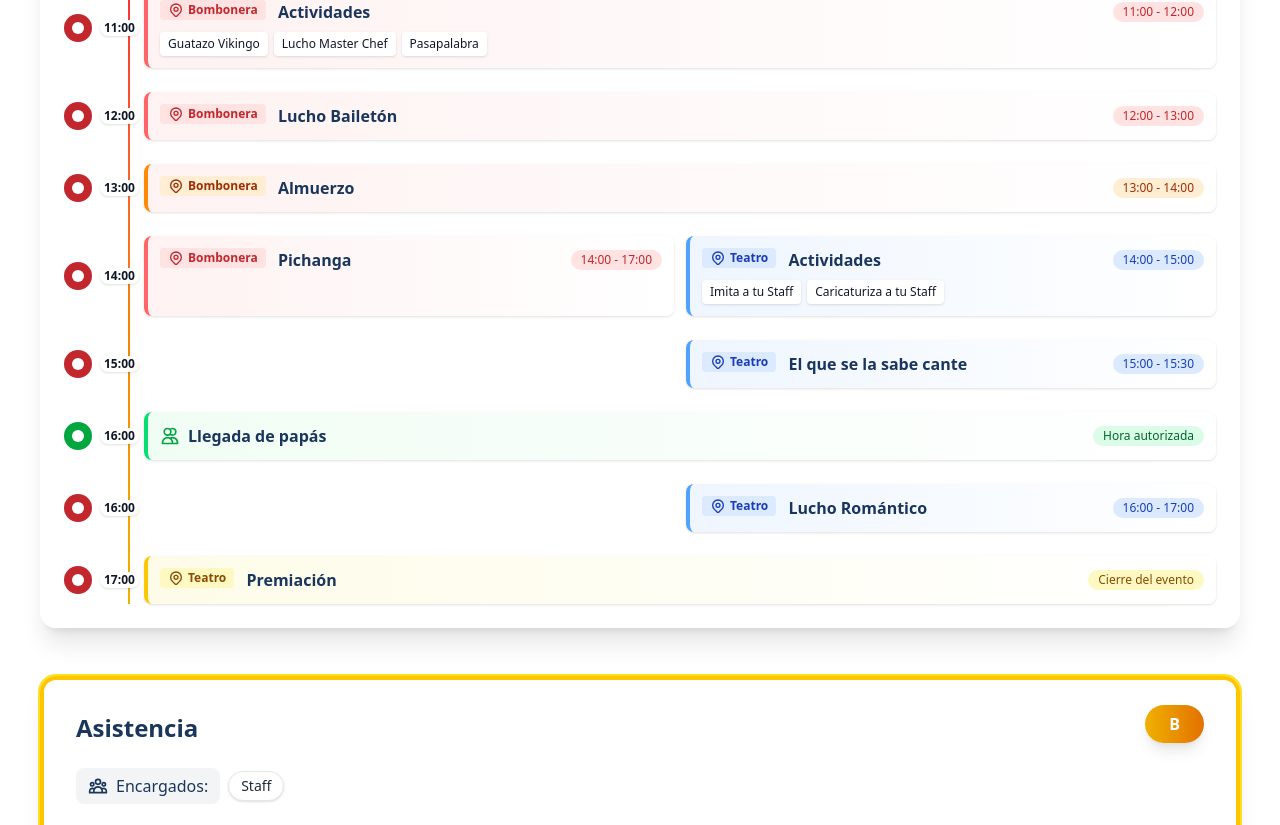
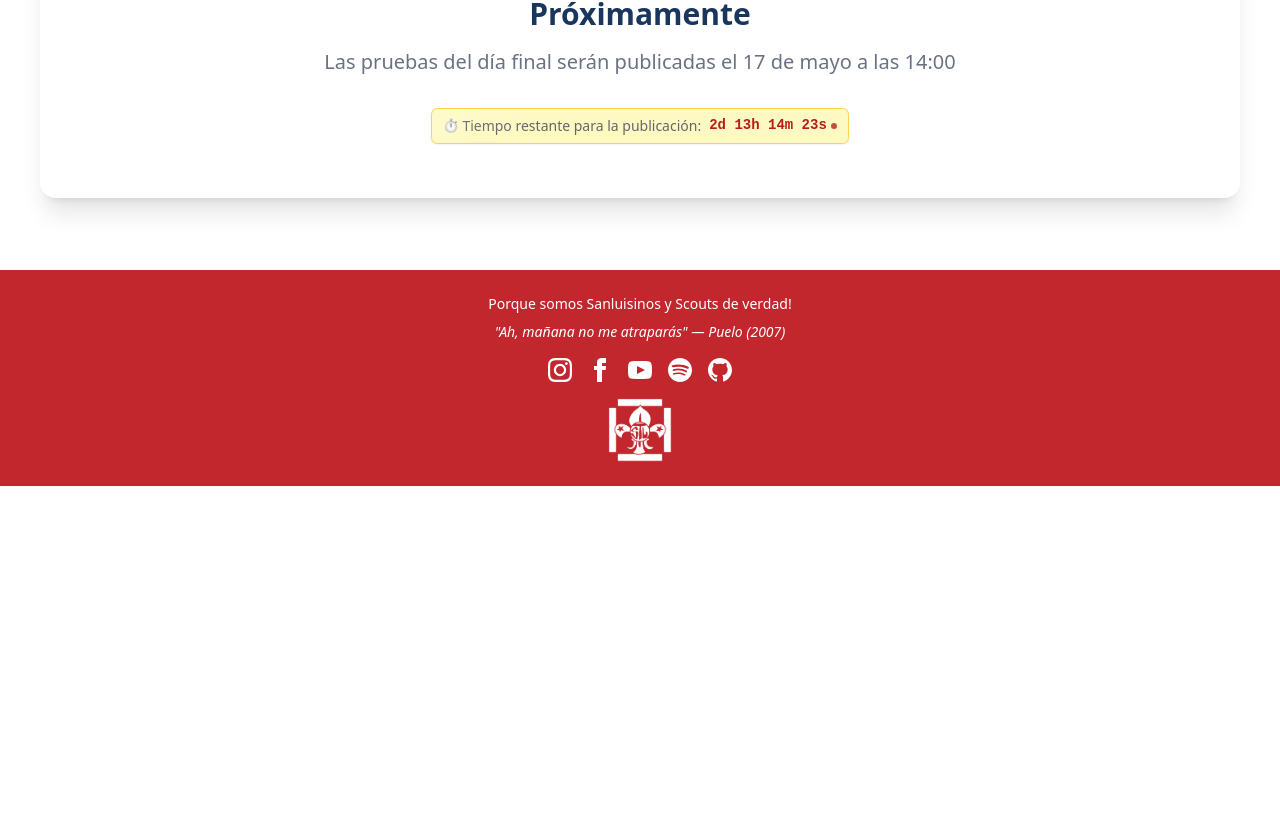
Before and after one commit to Xavier-LB/tropasanluis, a SvelteKit app: page /semana-sanluisina in a window 1280 px wide. Shown: the part 9484-10309 px from the top of the page. After the commit the page ends 9970 px from the top, so only its background shows below. Built offline with nearby package versions, Linux system fonts and the light colour scheme.

Commit message:
Update description for Lucho Bailetón event and adjust publication date for pruebas final

```diff
--- a/src/routes/semana-sanluisina/+page.svelte
+++ b/src/routes/semana-sanluisina/+page.svelte
@@ -237,7 +237,7 @@
         name: "Lucho Bailetón",
         score: "AA",
         inCharge: ["Fu", "Marcelo", "Viky"],
-        description: "2 parejas por patrulla deberán bailar canciones por rondas. Al final de cada ronda se elimina una pareja. Serán géneros musicales variados.",
+        description: "3 parejas por patrulla deberán bailar canciones por rondas. Al final de cada ronda se elimina una pareja. Las parejas deben estar compuestas por 1 patrullero y un apoderado de la tropa, staff de otra unidad y/o alumno del colegio. Serán géneros musicales variados.",
         criteria: [
           "Ritmo",
           "Coordinación",
@@ -394,7 +394,7 @@
   const fechaPublicacionPruebasFinal = "17 de mayo a las 14:00";
 
   // Fecha exacta para la publicación automática (UTC -3, Santiago de Chile)
-  const fechaPublicacionExacta = new Date('2024-05-17T14:00:00-03:00');
+  const fechaPublicacionExacta = new Date('2025-05-17T14:00:00-03:00');
 
   // Determinar si ya se deben mostrar las pruebas del día final
   let mostrarPruebasFinal = false;
```
